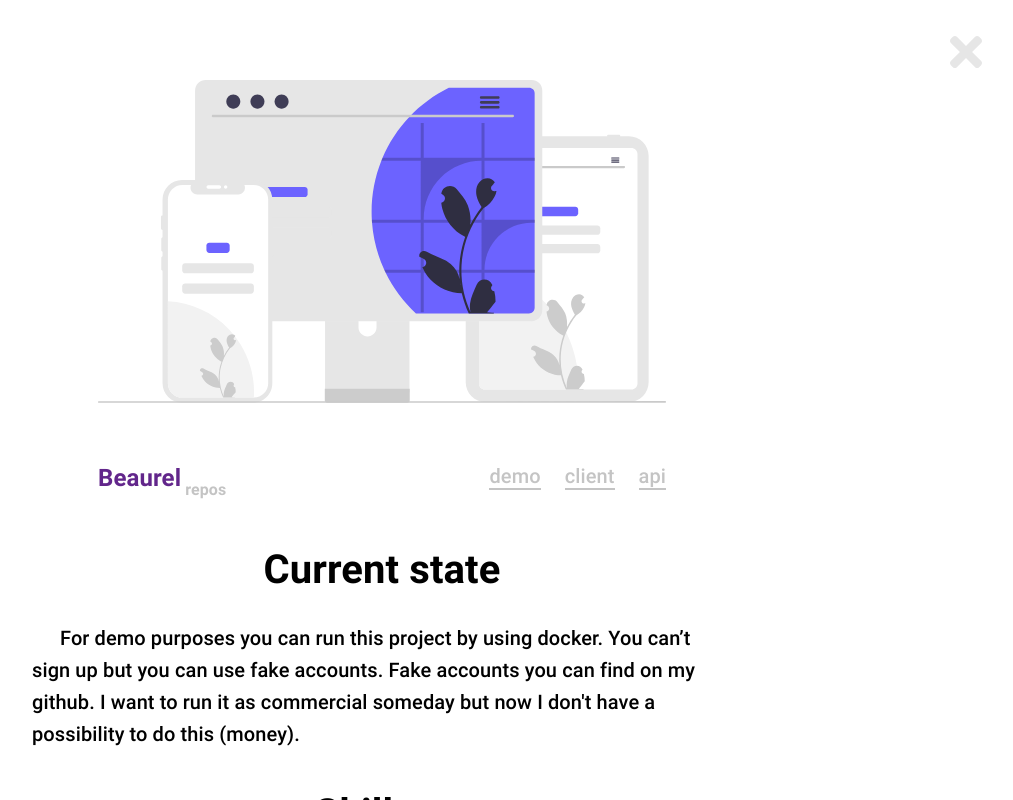
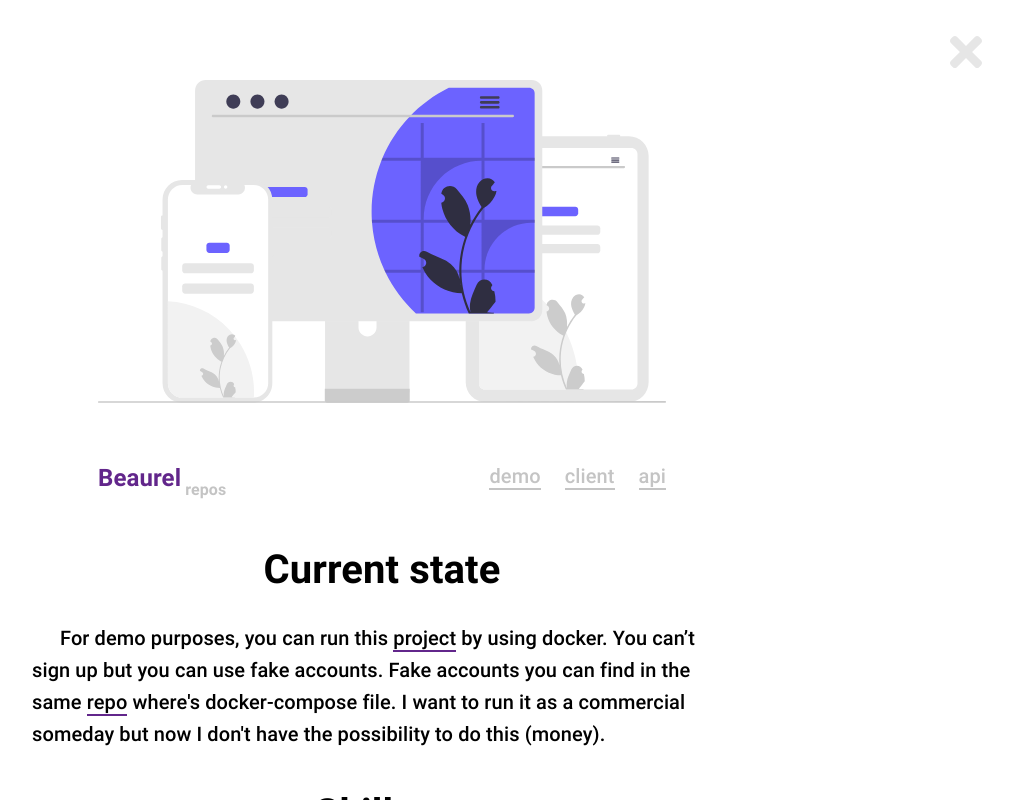
Before and after one commit to nukuutos/portfolio, a Next.js app: page / in a window 1280 px wide. Both pictures are taken after a click on the button "More on this project". Shown: the part 1323-2123 px from the top of the page, without its empty margins (258-1271 px from the left). Built offline with nearby package versions, Linux system fonts and the light colour scheme.

Commit message:
Update text of current state section of beaurel project

```diff
--- a/src/components/recent-project-section/project/project.jsx
+++ b/src/components/recent-project-section/project/project.jsx
@@ -26,9 +26,27 @@ const Project = ({ isPhone, closeModal }) => {
       <section className={styles.section}>
         <h3 className={styles.heading}>Current state</h3>
         <p className={styles.text}>
-          For demo purposes you can run this project by using docker. You can’t sign up but you can
-          use fake accounts. Fake accounts you can find on my github. I want to run it as commercial
-          someday but now I don&apos;t have a possibility to do this (money).
+          For demo purposes, you can run this{' '}
+          <a
+            className={styles.link}
+            href="http://github.com/nukuutos/beaurel-demo"
+            target="_blank"
+            rel="noopener noreferrer"
+          >
+            project
+          </a>{' '}
+          by using docker. You can’t sign up but you can use fake accounts. Fake accounts you can
+          find in the same{' '}
+          <a
+            className={styles.link}
+            href="http://github.com/nukuutos/beaurel-demo"
+            target="_blank"
+            rel="noopener noreferrer"
+          >
+            repo
+          </a>{' '}
+          where&apos;s docker-compose file. I want to run it as a commercial someday but now I
+          don&apos;t have the possibility to do this (money).
         </p>
       </section>
       <section className={styles.section}>
--- a/src/components/recent-project-section/project/project.module.scss
+++ b/src/components/recent-project-section/project/project.module.scss
@@ -101,9 +101,17 @@
   text-indent: 0;
   padding-left: 8rem;
 
-  // text-indent: 5.6rem;
   & > * {
     list-style: square;
   }
 }
-// .heading
+
+.link {
+  border-bottom: 2px solid $color-purple;
+  transition: 0.2s color, 0.2s background-color;
+
+  &:hover {
+    color: $color-white;
+    background-color: $color-purple;
+  }
+}
```
